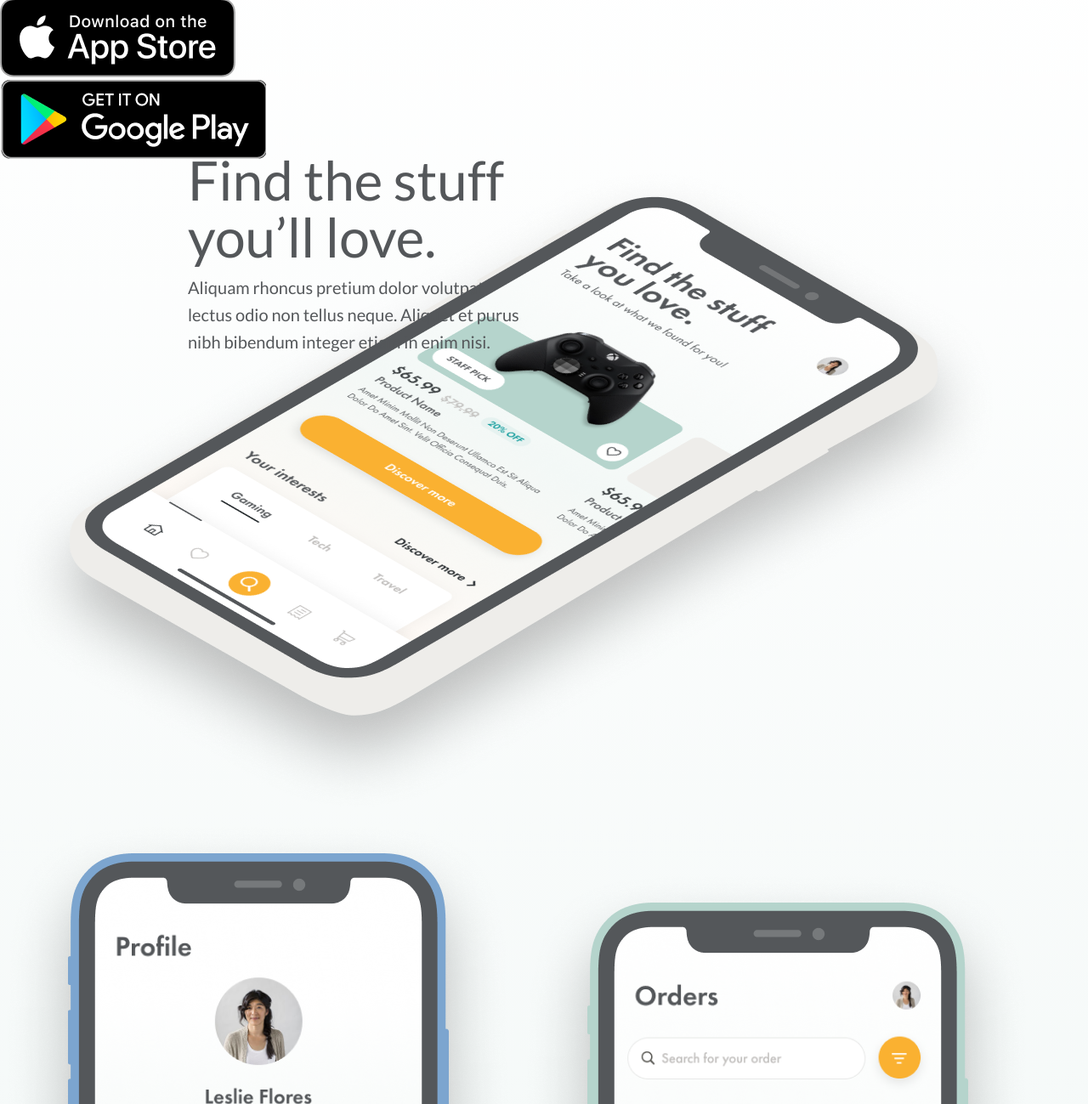
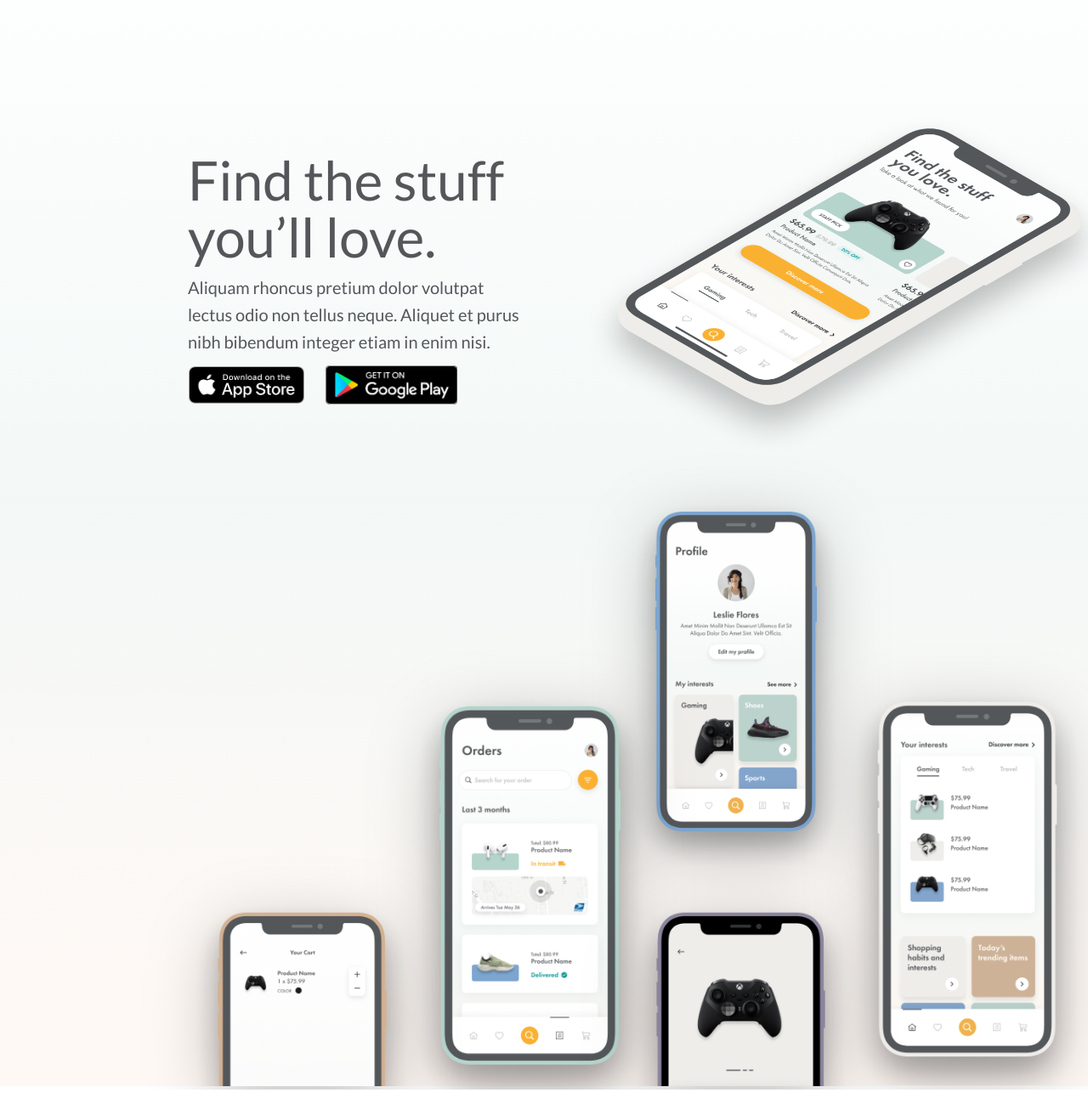
Before and after one commit to SirRobZ/FigmaSplashpage, a plain HTML site: page index.html in a window 1280 px wide. Shown: the part 101-1400 px from the top of the page at 85% size. Drawn offline with Linux system fonts and the light colour scheme.

Commit message:
sized and positioned assets

```diff
--- a/style.css
+++ b/style.css
@@ -15,8 +15,16 @@ body {
 .wrapper {
   position: relative;
   width: 1440px;
-  min-height: 100vh;
+  height: 1379px;
   margin: auto;
+}
+
+.brand-img {
+  position: absolute;
+  width: 193px;
+  height: 47.64px;
+  left: 221px;
+  top: 50.25px;
 }
 
 .title {
@@ -42,3 +50,86 @@ body {
   font-size: 20px;
   line-height: 32px;
 }
+
+.app-store-btn {
+  position: absolute;
+  width: 136.42px;
+  height: 44.26px;
+  left: 222.01px;
+  top: 532.01px;
+}
+
+.app-store-btn img {
+  width: 136.42px;
+  height: 44.26px;
+}
+
+.google-play-btn {
+  position: absolute;
+  width: 156.19px;
+  height: 46.28px;
+  left: 381.81px;
+  top: 531px;
+}
+
+.google-play-btn img {
+  width: 156.19px;
+  height: 46.28px;
+}
+
+.main-image-container {
+  position: absolute;
+  width: 535.72px;
+  height: 309.27px;
+  left: 683.28px;
+  top: 229.73px;
+}
+
+.main-image-container img {
+  height: 411.15px;
+}
+
+.profile-img {
+  position: absolute;
+  height: 444px;
+  left: 737px;
+  right: 479px;
+  top: 686px;
+  filter: drop-shadow(0px 20px 40px rgba(0, 0, 0, 0.25));
+}
+
+.orders-img {
+  position: absolute;
+  height: 470px;
+  left: 479px;
+  right: 737px;
+  top: 913px;
+  filter: drop-shadow(0px 20px 40px rgba(0, 0, 0, 0.25));
+}
+
+.cart-img {
+  position: absolute;
+  height: 222px;
+  left: 221px;
+  right: 995px;
+  top: 1157px;
+  filter: drop-shadow(0px 20px 40px rgba(0, 0, 0, 0.25));
+}
+
+.home-img {
+  position: absolute;
+  height: 470px;
+  left: 995px;
+  right: 221px;
+  top: 908px;
+  filter: drop-shadow(0px 20px 40px rgba(0, 0, 0, 0.25));
+}
+
+.product-img {
+  position: absolute;
+  height: 222px;
+  left: 737px;
+  right: 479px;
+  top: 1157px;
+  filter: drop-shadow(0px 20px 40px rgba(0, 0, 0, 0.25));
+}
```
